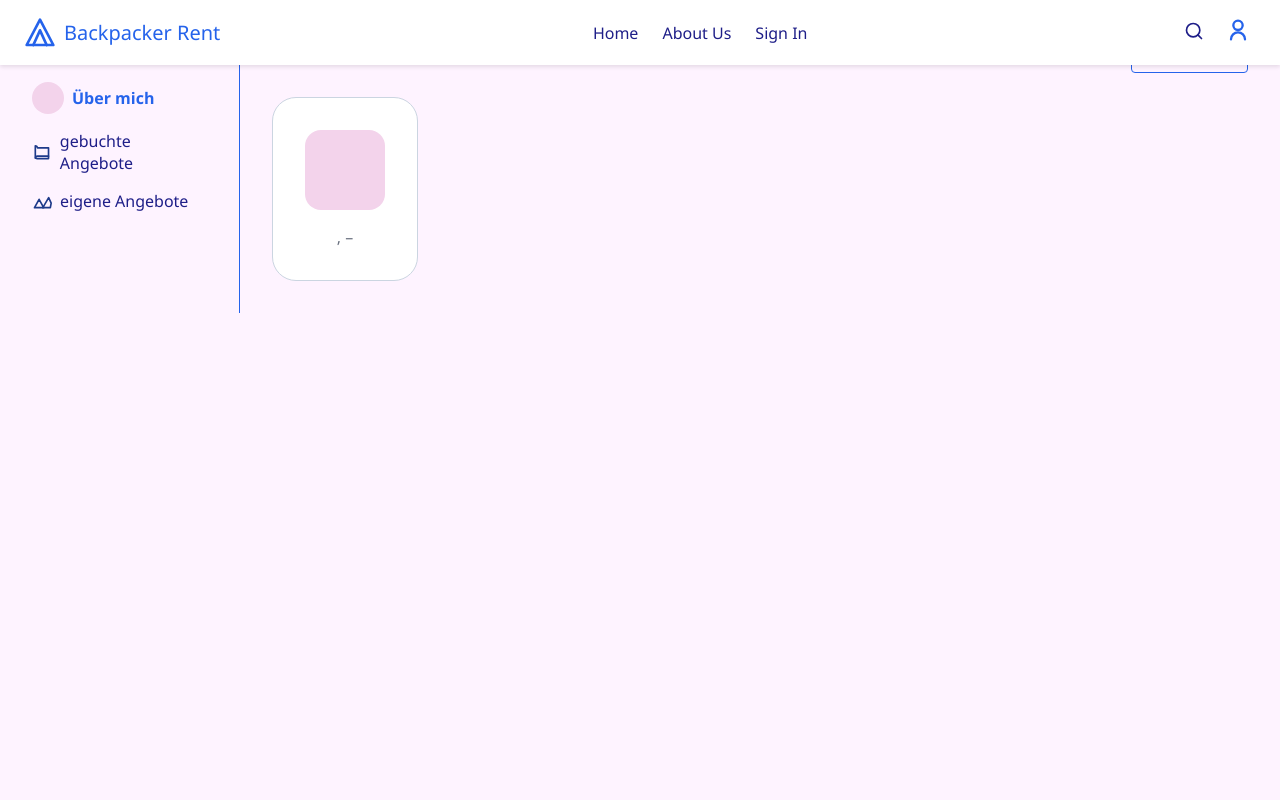
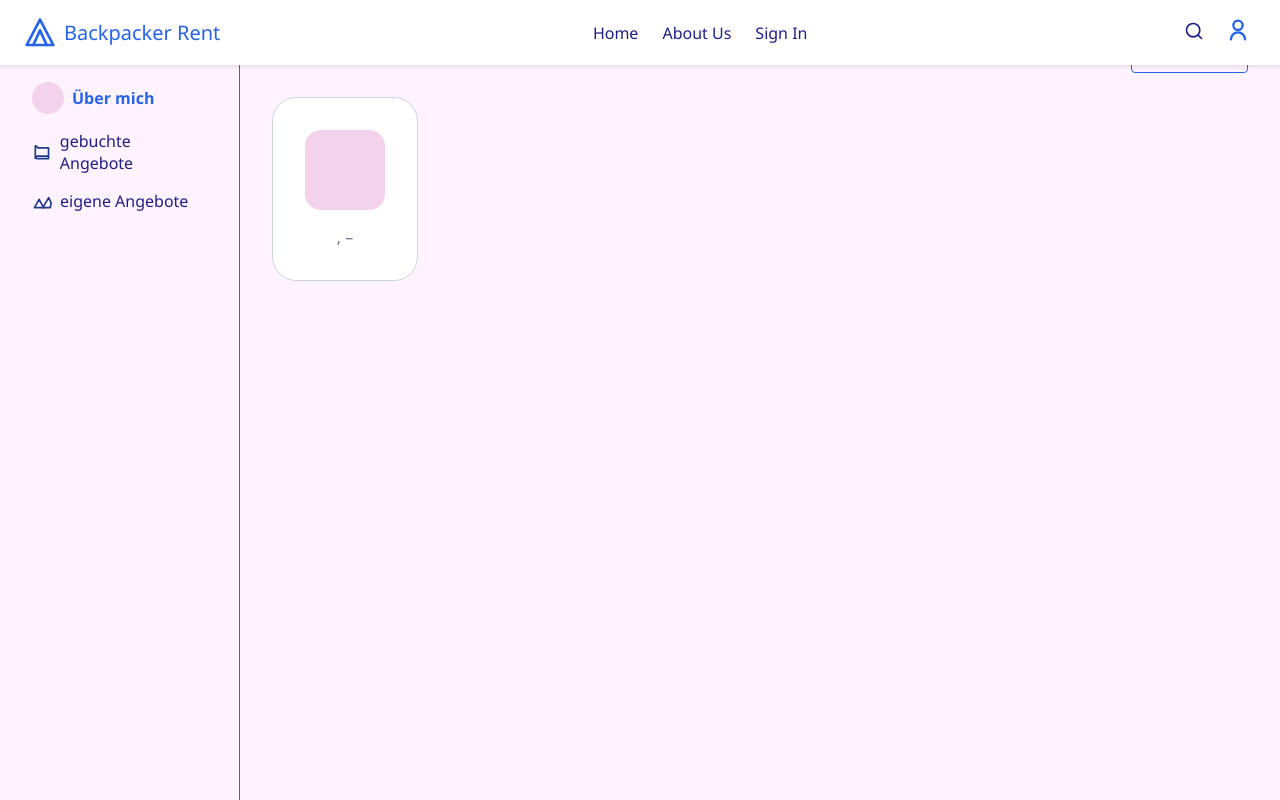
Before and after one commit to jberenz/BackpackerRent, a Flask app: template templates/profil.html in a window 1280 px wide. Run offline with Flask 3, Linux system fonts and the light colour scheme; the template is opened without the code that fills it, so the values that code supplies are empty.

Commit message:
Linie in profile

```diff
--- a/templates/profil.html
+++ b/templates/profil.html
@@ -4,7 +4,7 @@
 
 {% block content %}
 <section class="profile-section">
-  <div class="profile-container" style="display: grid; grid-template-columns: 240px 1fr; border-top:1px solid #2563EB;">
+<div class="profile-container" style="display: grid; grid-template-columns: 240px 1fr; border-top:1px solid #2563EB; min-height: 100vh;">
 
     <!-- Sidebar -->
     <aside class="profile-sidebar" style="background:#fef3ff; padding:2rem; border-right:1px solid #2563EB;">
```
